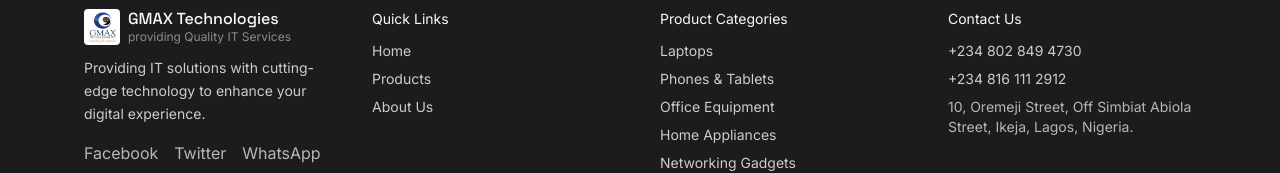
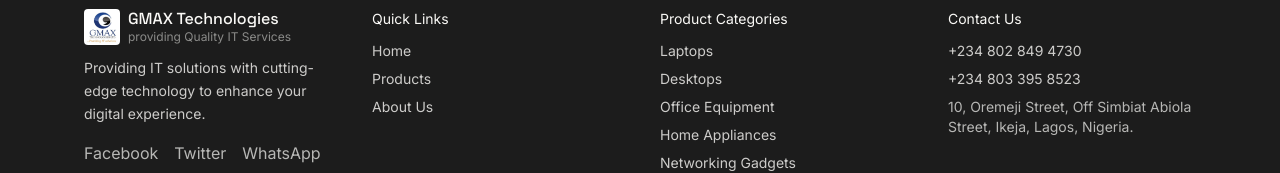
Before and after one commit to Gmaxtechnology/Gmaxtechnology, a Next.js app: page / in a window 1280 px wide. Shown: the part 1090-1263 px from the top of the page. Built offline with nearby package versions, Linux system fonts and the light colour scheme; no server answers; the database is empty.

Commit message:
update desktop

```diff
--- a/app/admin/products/ProductForm.tsx
+++ b/app/admin/products/ProductForm.tsx
@@ -4,7 +4,7 @@ import { useRouter } from 'next/navigation';
 import { supabaseBrowser } from '@/lib/supabaseClient';
 import ImageUploader from '@/components/ImageUploader';
 
-const categories = ['Laptops', 'Phones & Tablets', 'Office Equipment', 'Home Appliances', 'Networking Gadgets'];
+const categories = ['Laptops', 'Desktops', 'Office Equipment', 'Home Appliances', 'Networking Gadgets'];
 
 function slugify(name: string) {
   return name.toLowerCase().trim().replace(/[^a-z0-9]+/g, '-').replace(/(^-|-$)/g, '');
--- a/app/products/page.tsx
+++ b/app/products/page.tsx
@@ -3,7 +3,7 @@ import ProductCard, { Product } from '@/components/ProductCard';
 
 export const revalidate = 60;
 
-const categories = ['Laptops', 'Phones & Tablets', 'Office Equipment', 'Home Appliances', 'Networking Gadgets'];
+const categories = ['Laptops', 'Desktops', 'Office Equipment', 'Home Appliances', 'Networking Gadgets'];
 
 export default async function ProductsPage({ searchParams }: { searchParams: { category?: string } }) {
   const supabase = supabaseServer();
--- a/components/Footer.tsx
+++ b/components/Footer.tsx
@@ -1,7 +1,7 @@
 import Link from 'next/link';
 import { WHATSAPP_NUMBER_1, WHATSAPP_NUMBER_2, buildGeneralWhatsAppLink } from '@/lib/whatsapp';
 
-const categories = ['Laptops', 'Phones & Tablets', 'Office Equipment', 'Home Appliances', 'Networking Gadgets'];
+const categories = ['Laptops', 'Desktops', 'Office Equipment', 'Home Appliances', 'Networking Gadgets'];
 
 export default function Footer() {
   return (
@@ -59,7 +59,7 @@ export default function Footer() {
             </li>
             <li>
               <a href={buildGeneralWhatsAppLink(WHATSAPP_NUMBER_2)} target="_blank" rel="noopener noreferrer" className="hover:text-gold">
-                +234 816 111 2912
+                +234 803 395 8523
               </a>
             </li>
             <li className="text-cream/70">10, Oremeji Street, Off Simbiat Abiola Street, Ikeja, Lagos, Nigeria.</li>
```
